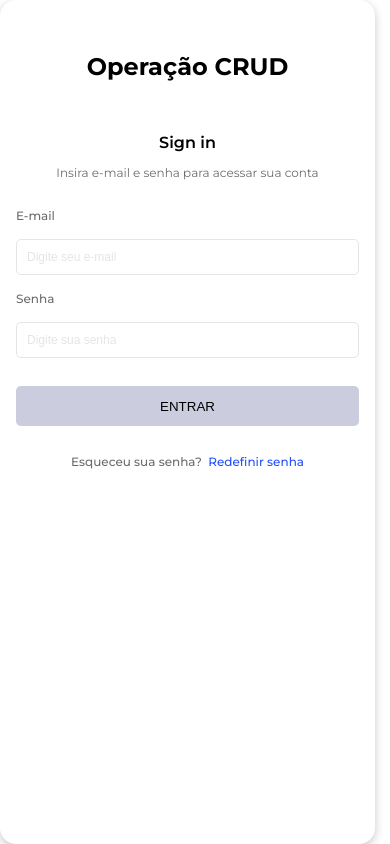
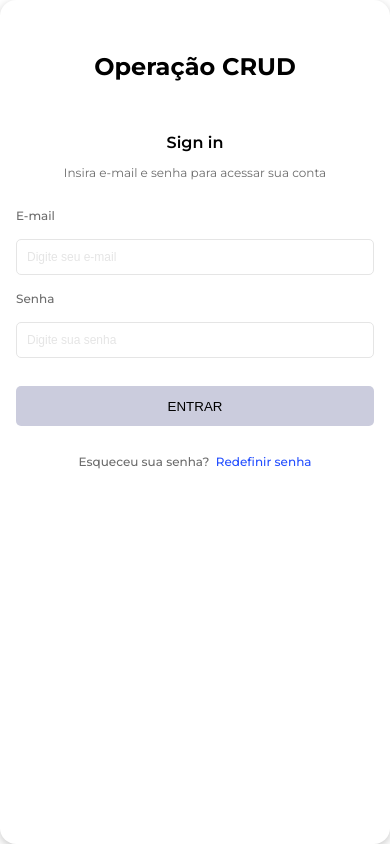
Before and after one commit to rogerdahian/app-crud, a React (Vite) app: page / in a window 390 px wide. Built offline with nearby package versions, Linux system fonts and the light colour scheme.

Commit message:
att altura

```diff
--- a/src/containers/Sign-in/sign.css
+++ b/src/containers/Sign-in/sign.css
@@ -146,7 +146,7 @@
   --gap-lg: 16px;
 
   /* Width Height*/
-  --width-lg: 375px;
+  --width-lg: 100%;
   --btn-height-lg:40px;
 
 
@@ -157,6 +157,6 @@
   align-items: inherit;
   justify-content: inherit;
   background-color: white;
-  overflow: hidden;
+
 }
 }
```
